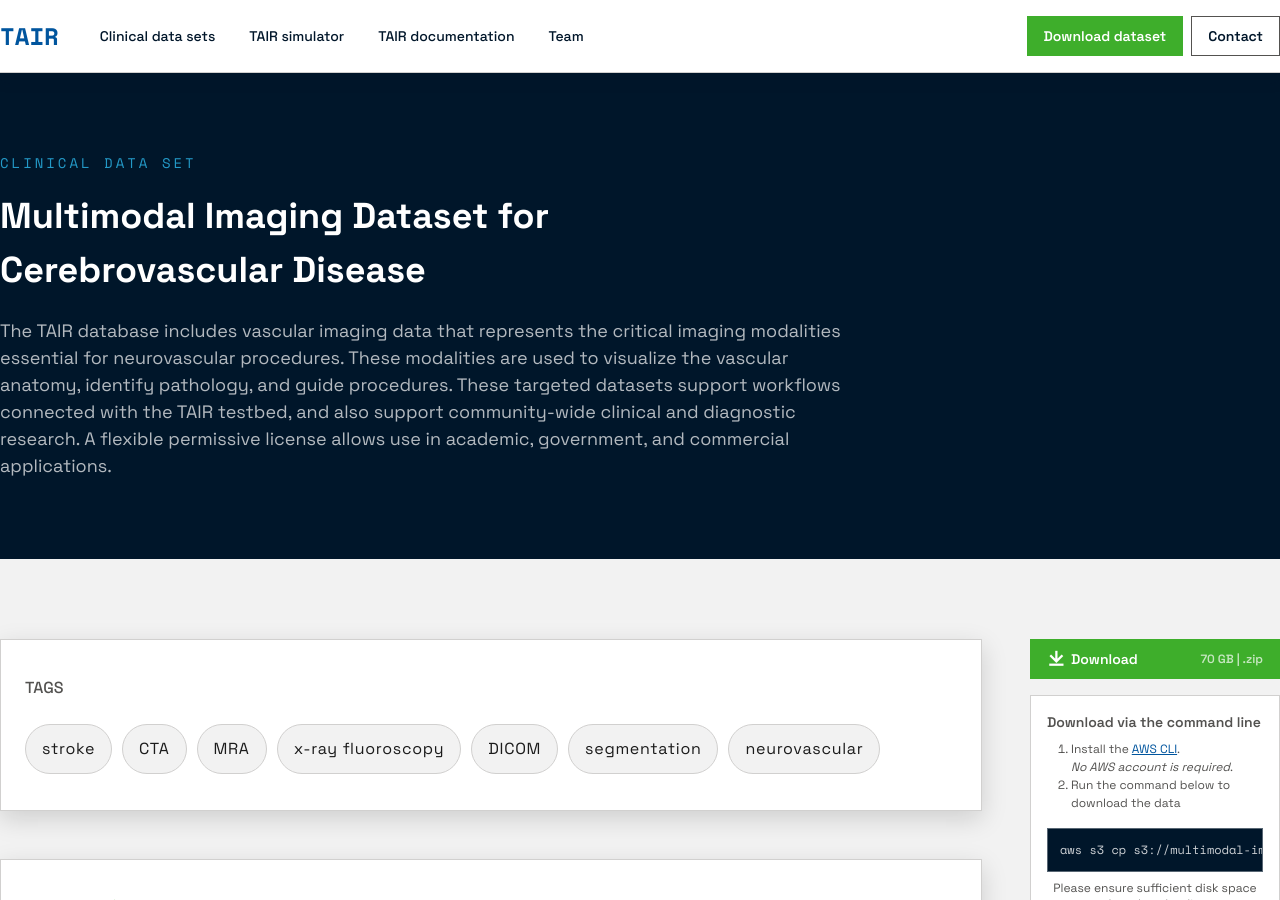
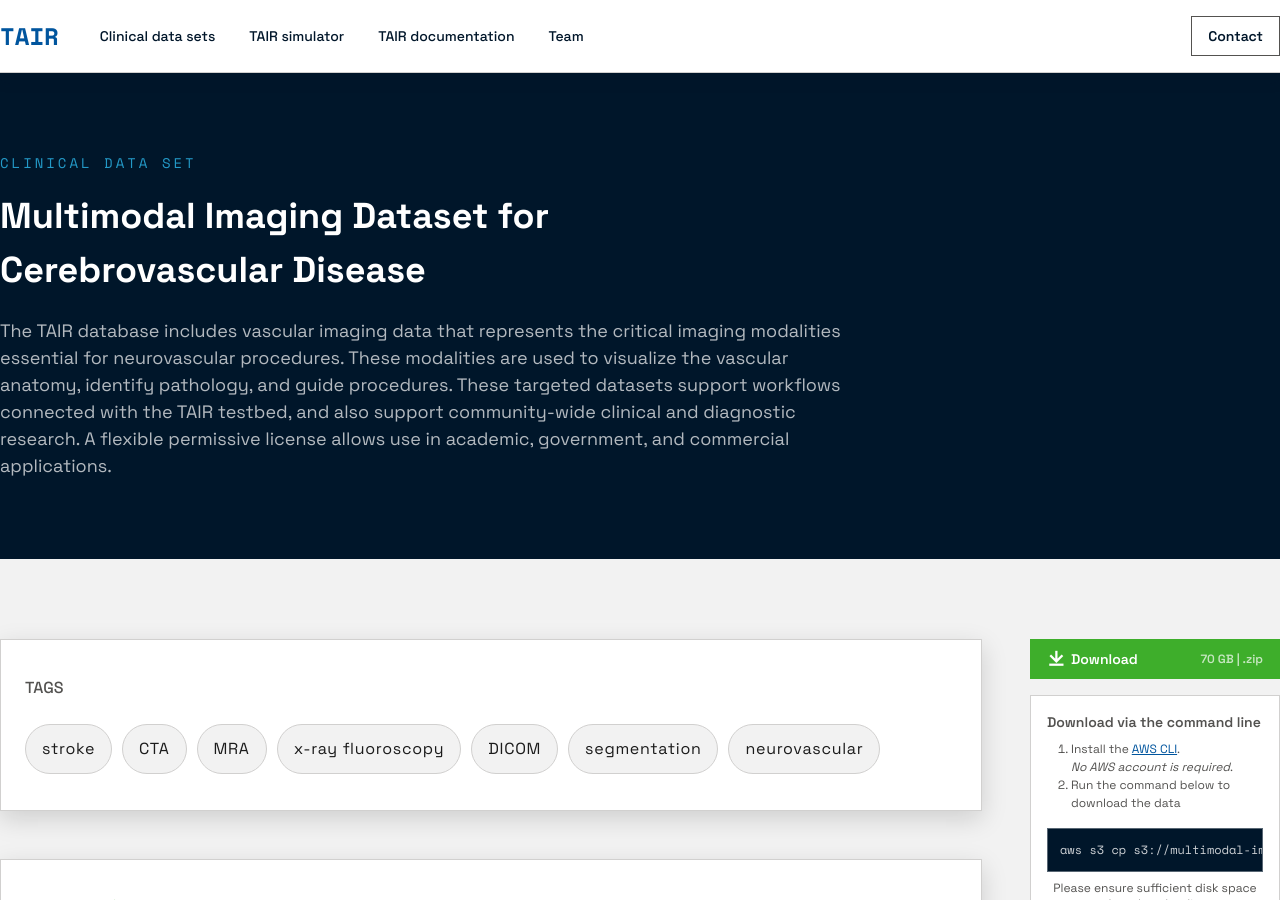
Before and after one commit to Kitware/TAIR, a Jekyll site: the page built from dataset.md, in a window 1280 px wide and 900 px high. Built offline with Jekyll 4.4.1, drawn with Linux system fonts in a browser that asks for light colours; nearby versions of some CDN libraries; library files that are not in the unit come from our copies.

Commit message:
Remove download button from the top on just this page

```diff
--- a/_includes/header.html
+++ b/_includes/header.html
@@ -44,11 +44,7 @@
         </ul>
       </details>
 
-      {% if page.url == "/clinical-data/" %}
-      <a class="btn btn-primary btn-sm lg:btn-md shrink-0 whitespace-nowrap rounded-none text-primary-content" href="{{ page.dataset.download.url }}">
-        {{ site.data.site.cta.button.label | escape }}
-      </a>
-      {% else %}
+      {% if page.url != "/clinical-data/" %}
       <a class="btn btn-primary btn-sm lg:btn-md shrink-0 whitespace-nowrap rounded-none text-primary-content" href="{% if static_header %}{{ '/' | relative_url }}{% endif %}{{ site.data.site.cta.button.url }}">
         {{ site.data.site.cta.button.label | escape }}
       </a>
```
